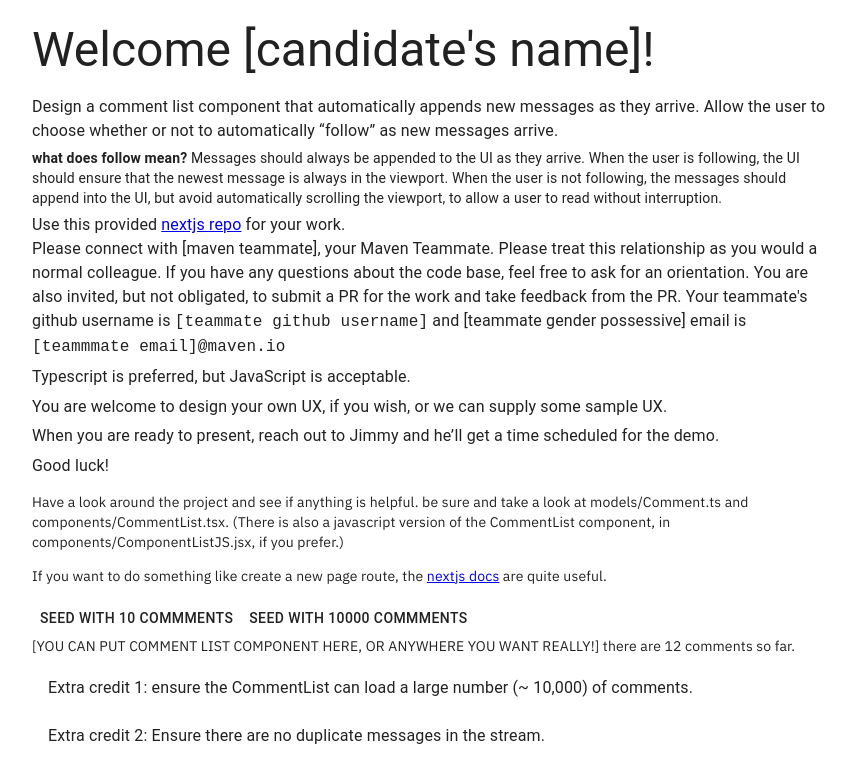
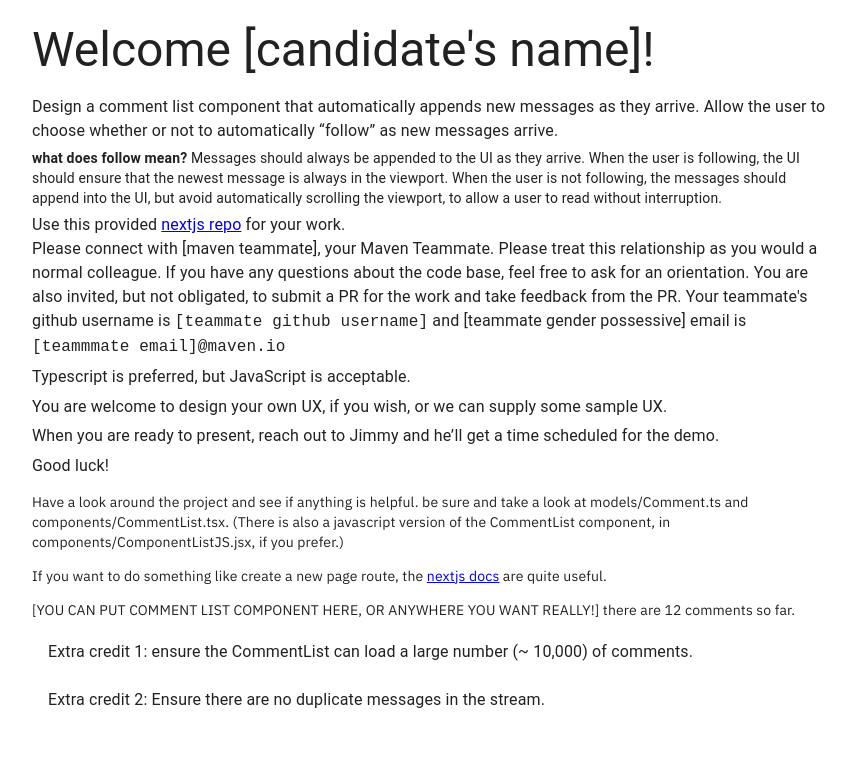
Before and after one commit to vladimirilic303/vladimirilic-web-kokanee, a Next.js app: page / in a window 1280 px wide. Shown: the part 396-1178 px from the top of the page, without its empty margins (208-1064 px from the left). After the commit the page ends 1148 px from the top, so only its background shows below. Built offline with nearby package versions, Linux system fonts and the light colour scheme.

Commit message:
remove 10k button for now

```diff
--- a/pages/index.tsx
+++ b/pages/index.tsx
@@ -1,8 +1,10 @@
-import React, {useState} from 'react'
+import React from 'react'
 import {Theme, Typography, Button, ListItem, List, ListItemText} from '@material-ui/core'
 import {makeStyles} from '@material-ui/core/styles'
 import CommentList from '../components/CommentList'
 import {makeComments} from '../models/Comment'
+
+const numOfInitialComments = 10
 
 const useStyles = makeStyles((theme: Theme) => {
   return {
@@ -22,7 +24,6 @@ const useStyles = makeStyles((theme: Theme) => {
 
 const Home = () => {
   const classes = useStyles()
-  const [numComments, setNumComments] = useState(10)
   return (
     <div className={classes.root}>
       <img
@@ -78,9 +79,7 @@ const Home = () => {
         If you want to do something like create a new page route, the{' '}
         <a href="https://nextjs.org/docs/basic-features/pages">nextjs docs</a> are quite useful.{' '}
       </p>
-      <Button onClick={() => setNumComments(10)}>Seed with 10 commments</Button>
-      <Button onClick={() => setNumComments(10000)}>Seed with 10000 commments</Button>
-      <CommentList initialComments={makeComments(numComments)}/>
+      <CommentList initialComments={makeComments(numOfInitialComments)}/>
       <List>
         <ListItem>
           <ListItemText>
```
